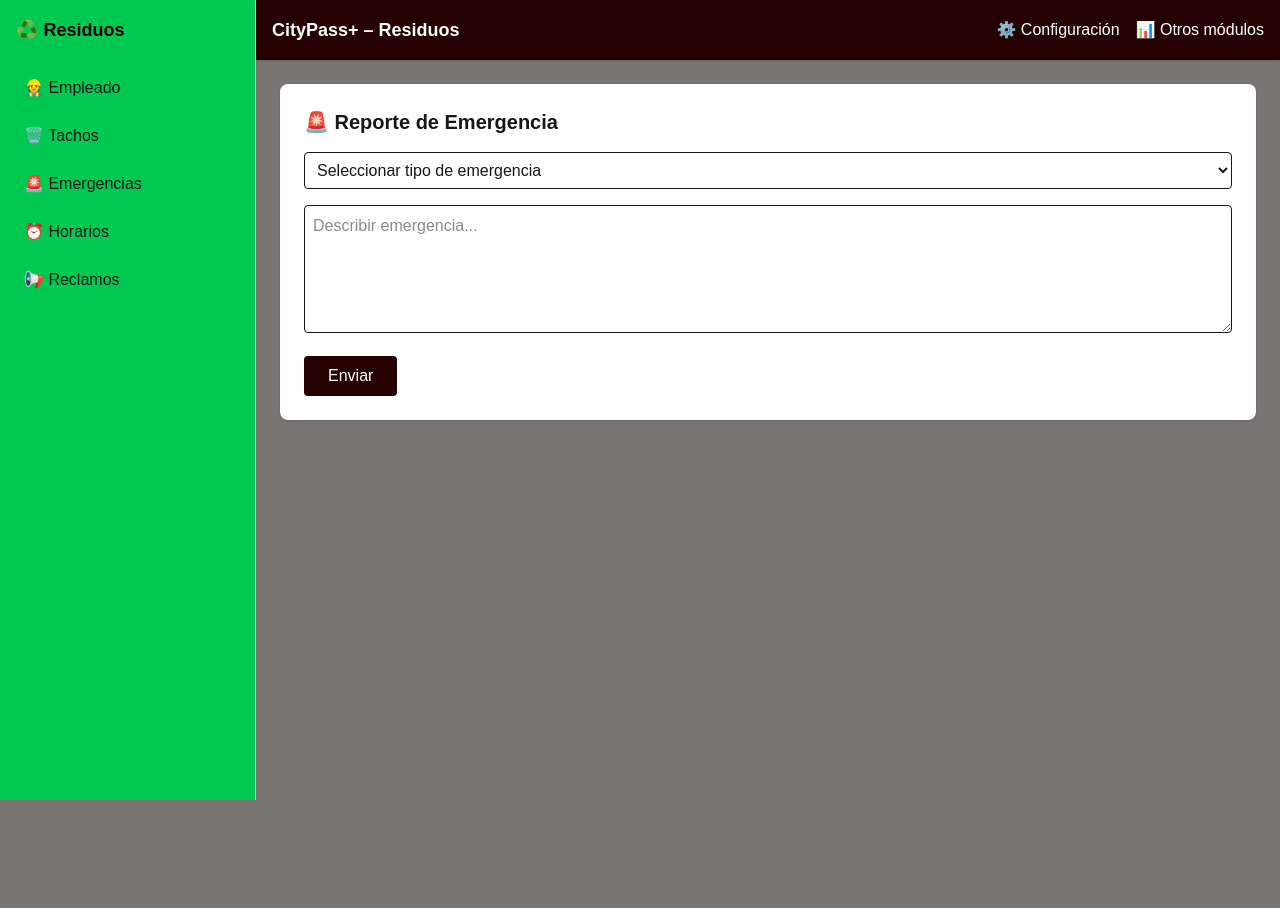
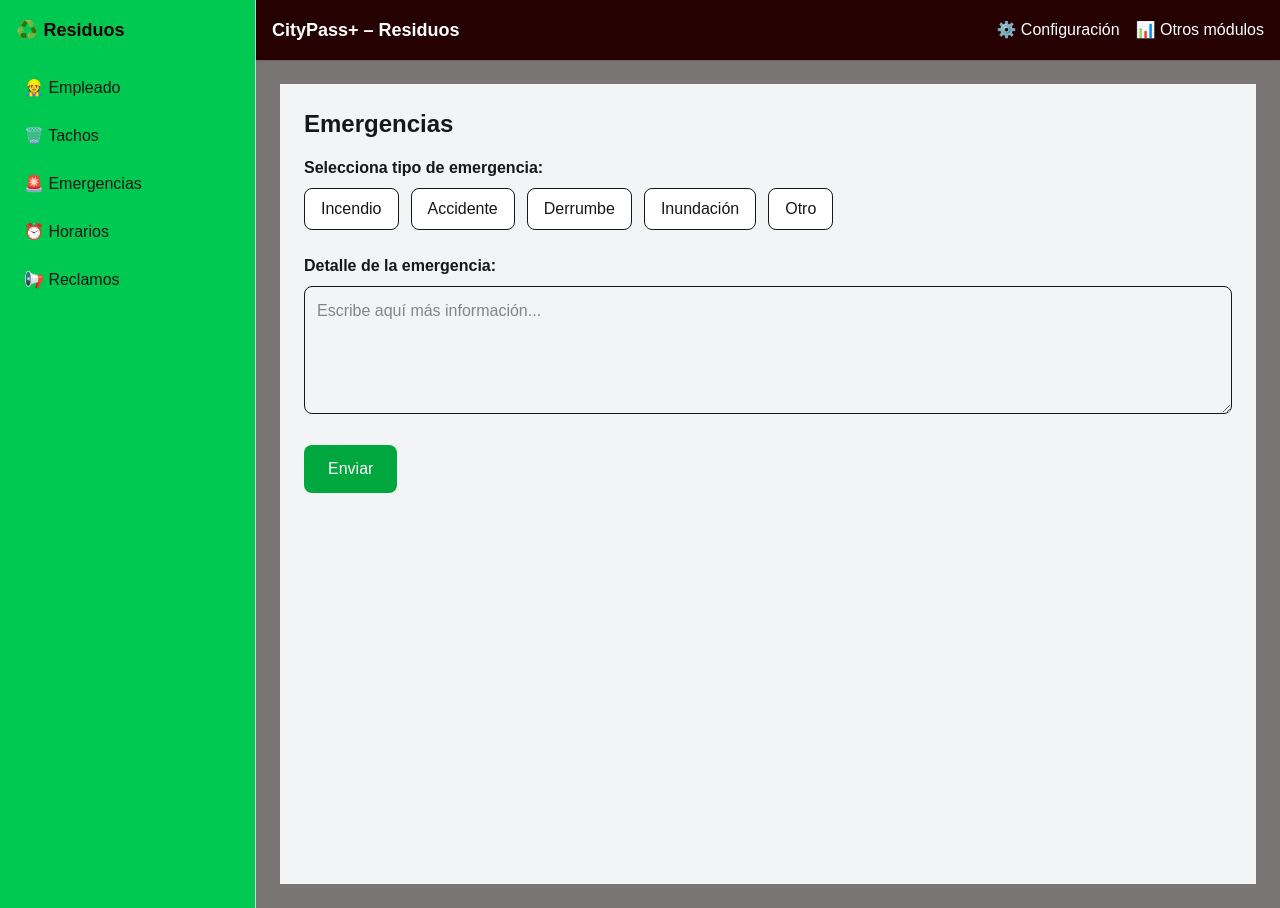
Before and after one commit to serleo98/residuos-frontend, a Next.js app: page /emergencias in a window 1280 px wide. Before the commit the page ends 800 px from the top, so only its background shows below. Built offline with nearby package versions, Linux system fonts and the light colour scheme.

Commit message:
emergencias

```diff
--- a/app/emergencias/page.tsx
+++ b/app/emergencias/page.tsx
@@ -1,25 +1,85 @@
+"use client";
+
+import { useState } from "react";
+
 export default function EmergenciasPage() {
+  const [tipo, setTipo] = useState("");
+  const [detalle, setDetalle] = useState("");
+
+  const emergencias = ["Incendio", "Accidente", "Derrumbe", "Inundación", "Otro"];
+
+  const handleSubmit = async () => {
+    if (!tipo || !detalle) {
+      alert("Por favor selecciona un tipo y agrega detalle.");
+      return;
+    }
+
+    try {
+      const res = await fetch(
+        "https://integraciondeaplicaciones2.onrender.com/enviar-emergencia",
+        {
+          method: "POST",
+          headers: { "Content-Type": "application/json" },
+          body: JSON.stringify({
+            tipo: tipo.toLowerCase(), // ejemplo: "incendio"
+            descripcion: detalle,     // ejemplo: "tacho incendiado"
+          }),
+        }
+      );
+
+      if (!res.ok) {
+        throw new Error("Error al enviar la emergencia");
+      }
+
+      alert("🚨 Emergencia reportada correctamente.");
+      setTipo("");
+      setDetalle("");
+    } catch (error) {
+      console.error(error);
+      alert("❌ No se pudo enviar la emergencia, intenta nuevamente.");
+    }
+  };
+
   return (
-    <div className="bg-white p-6 rounded-lg shadow">
-      <h1 className="text-xl font-bold mb-4">🚨 Reporte de Emergencia</h1>
-      <form className="space-y-4">
-        <select className="w-full p-2 border rounded">
-          <option value="">Seleccionar tipo de emergencia</option>
-          <option value="incendio">🔥 Incendio</option>
-          <option value="robo">🚔 Robo</option>
-          <option value="accidente">🚑 Accidente</option>
-        </select>
-        <textarea
-          placeholder="Describir emergencia..."
-          className="w-full p-2 border rounded h-32"
-        ></textarea>
+    <div className="flex h-screen">
+
+      <div className="flex-1 bg-gray-100 p-6">
+        <h1 className="text-2xl font-bold mb-4">Emergencias</h1>
+
+        <div className="mb-6">
+          <h2 className="font-semibold mb-2">Selecciona tipo de emergencia:</h2>
+          <div className="flex flex-wrap gap-3">
+            {emergencias.map((e) => (
+              <button
+                key={e}
+                onClick={() => setTipo(e)}
+                className={`px-4 py-2 rounded-lg border ${
+                  tipo === e ? "bg-green-600 text-white" : "bg-white"
+                }`}
+              >
+                {e}
+              </button>
+            ))}
+          </div>
+        </div>
+
+        <div className="mb-6">
+          <h2 className="font-semibold mb-2">Detalle de la emergencia:</h2>
+          <textarea
+            value={detalle}
+            onChange={(e) => setDetalle(e.target.value)}
+            className="w-full h-32 border rounded-lg p-3"
+            placeholder="Escribe aquí más información..."
+          />
+        </div>
+
         <button
-          type="submit"
-          className="bg-[#260101] text-white px-6 py-2 rounded hover:bg-red-800"
+          onClick={handleSubmit}
+          className="px-6 py-3 bg-green-600 text-white rounded-lg"
         >
           Enviar
         </button>
-      </form>
+      </div>
     </div>
   );
 }
```
